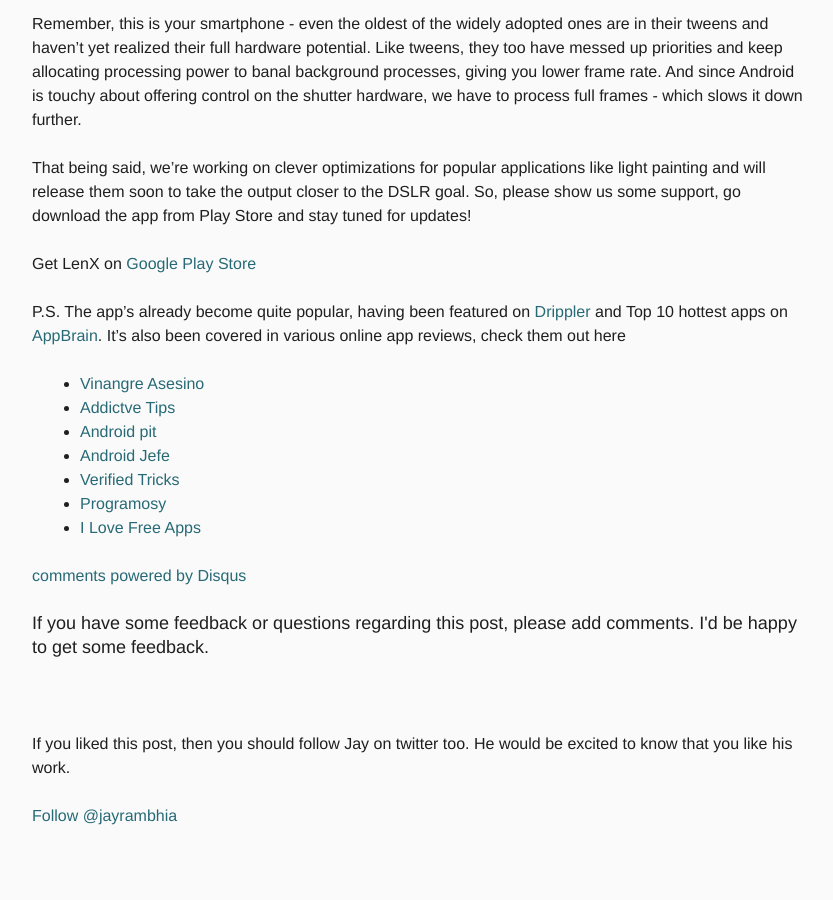
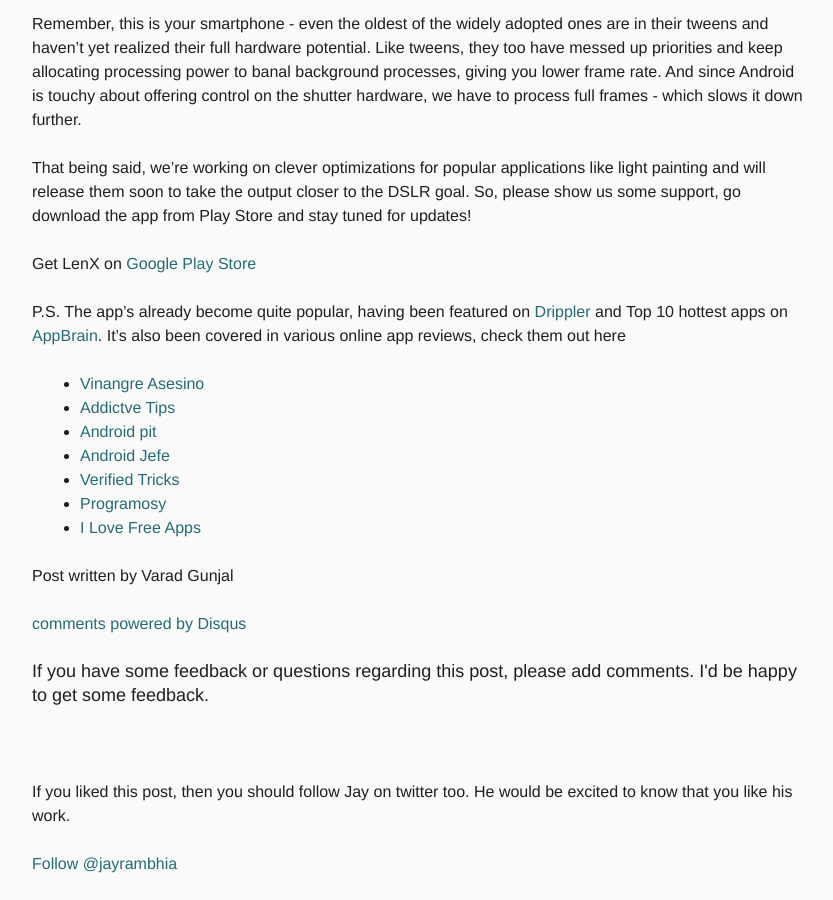
Before and after one commit to jayrambhia/jayrambhia.github.com, a Jekyll site: the page built from _posts/2014-06-13-lenx.markdown, in a window 1280 px wide and 900 px high, scrolled down 1483 px. Shown: the whole window, without its empty margins (392-1225 px from the left). Built offline with Jekyll 4.4.1, drawn with Linux system fonts in a browser that asks for light colours; comment, search, counter and statistics services are not loaded; before the commit the page ends 2335 px from its top, so only the background shows below that.

Commit message:
author added
Signed-off-by: jayrambhia <jayrambhia777@gmail.com>

```diff
--- a/_posts/2014-06-13-lenx.markdown
+++ b/_posts/2014-06-13-lenx.markdown
@@ -36,3 +36,5 @@
   - [Verified Tricks](http://verifiedtricks.in/take-long-exposure-shots-from-your-android-using-lens-x/)
   - [Programosy](http://www.programosy.pl/program,android-lenx.html)
   - [I Love Free Apps](http://www.programosy.pl/program,android-lenx.html)
+
+Post written by Varad Gunjal
```
